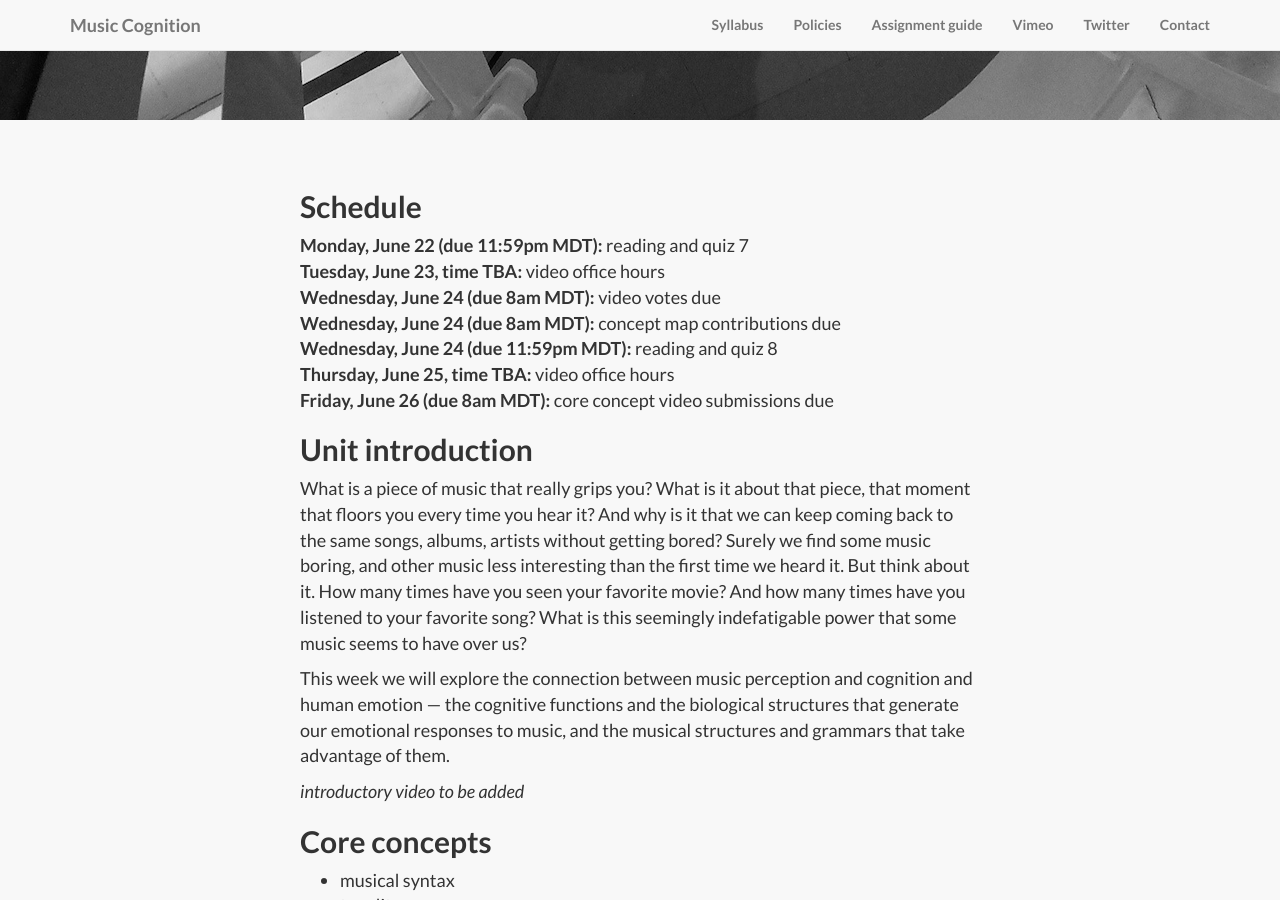
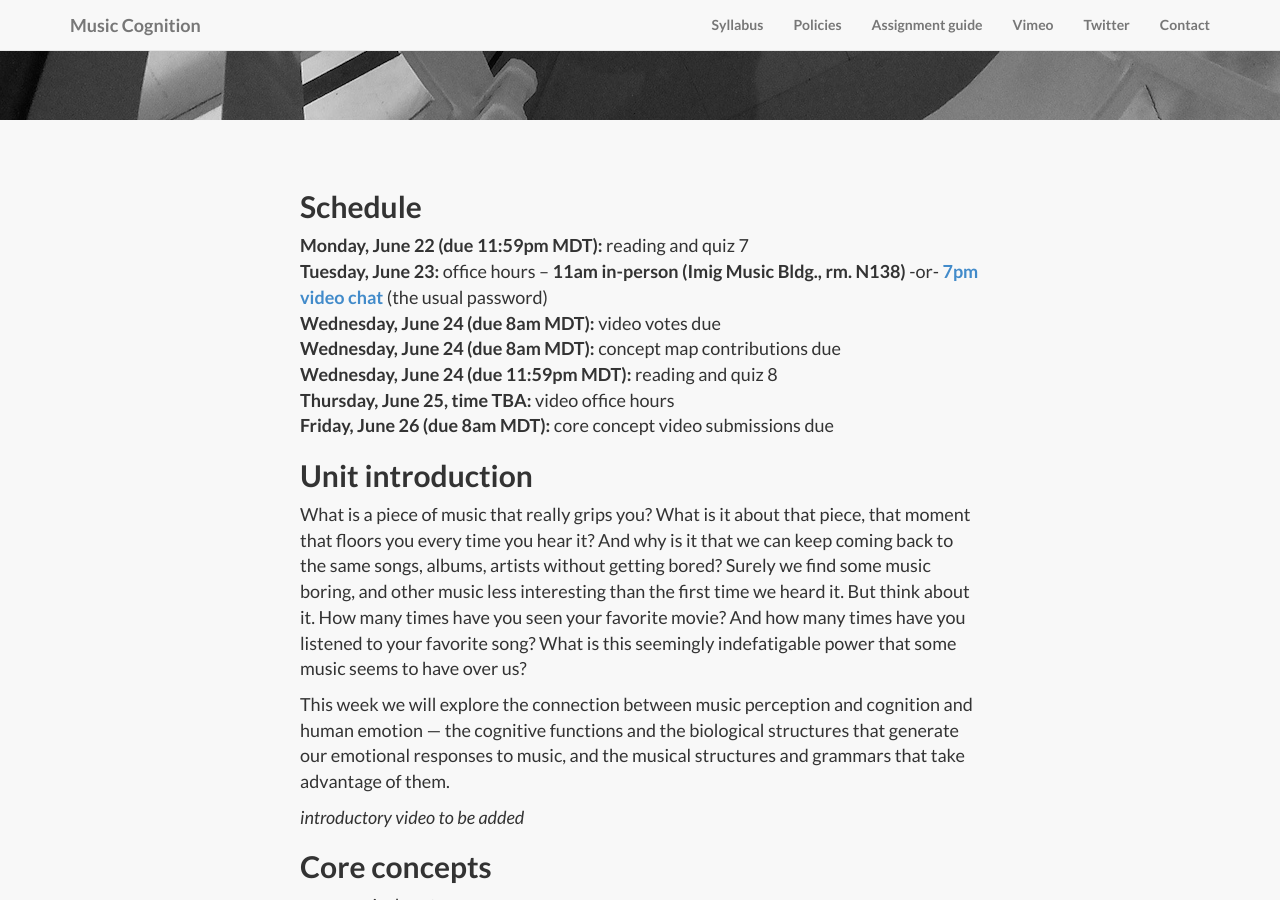
Before and after one commit to kshaffer/cognition, a Jekyll site: the page built from week4.md, in a window 1280 px wide and 900 px high, scrolled down 646 px. Built offline with Jekyll 4.4.1, drawn with Linux system fonts in a browser that asks for light colours; nearby versions of some CDN libraries; library files that are not in the unit come from our copies.

Commit message:
Week 4 OO update

```diff
--- a/week4.md
+++ b/week4.md
@@ -8,7 +8,7 @@
 ## Schedule
 
 **Monday, June 22 (due 11:59pm MDT):** reading and quiz 7
-**Tuesday, June 23, time TBA:** video office hours
+**Tuesday, June 23:** office hours – **11am in-person (Imig Music Bldg., rm. N138)** -or- **[7pm video chat](https://cuboulder.zoom.us/j/850567644)** (the usual password)
 **Wednesday, June 24 (due 8am MDT):** video votes due
 **Wednesday, June 24 (due 8am MDT):** concept map contributions due
 **Wednesday, June 24 (due 11:59pm MDT):** reading and quiz 8
```
